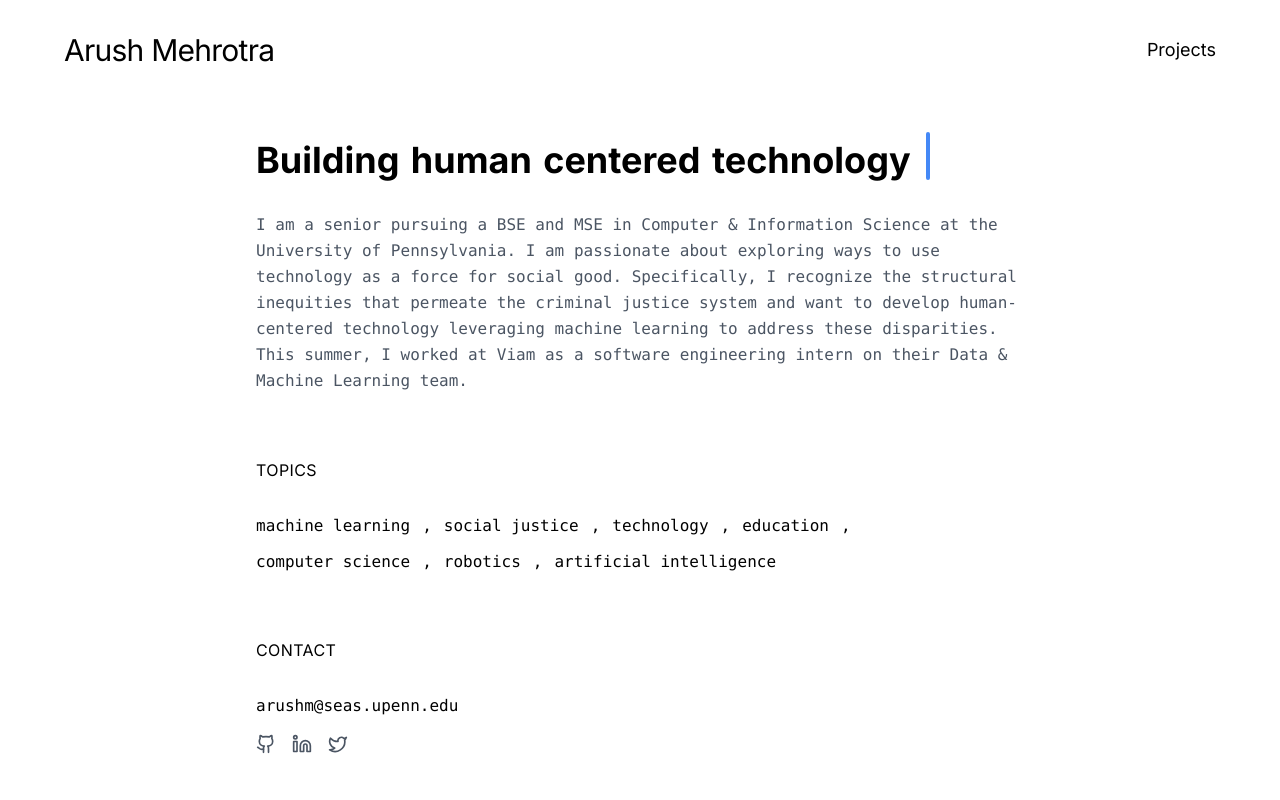
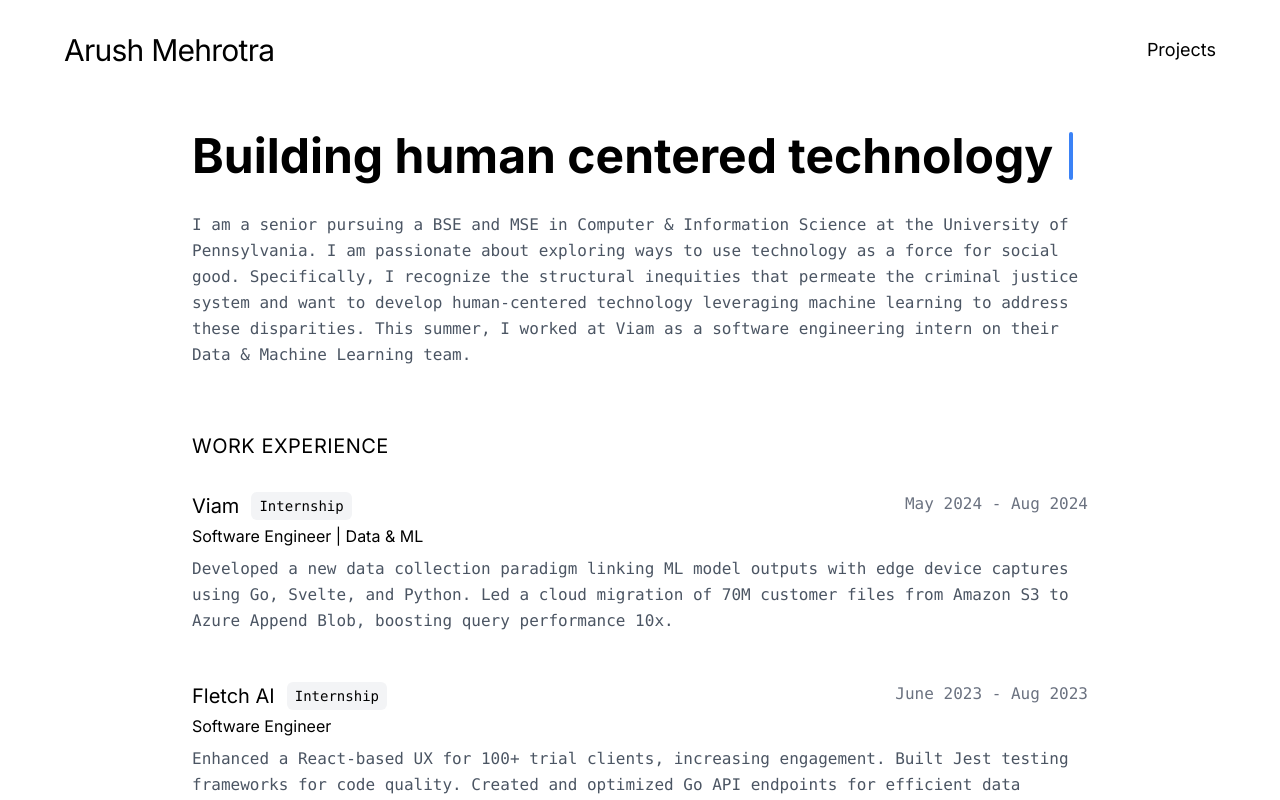
Before and after one commit to arush-mehrotra/portfolio, a Next.js app: page / in a window 1280 px wide. Shown: the top 800 px of the page. Built offline with nearby package versions, Linux system fonts and the light colour scheme.

Commit message:
added work experience

```diff
--- a/app/components/ui/typewriter-effect.tsx
+++ b/app/components/ui/typewriter-effect.tsx
@@ -156,7 +156,7 @@
         }}
       >
         <div
-          className="text-xs sm:text-base md:text-xl lg:text:3xl xl:text-5xl font-bold"
+          className="text-lg sm:text-lg md:text-xl lg:text:3xl xl:text-5xl font-bold"
           style={{
             whiteSpace: "nowrap",
           }}
--- a/app/page.tsx
+++ b/app/page.tsx
@@ -2,7 +2,6 @@
 
 import Link from 'next/link';
 import React from 'react';
-
 import { useState, useEffect } from 'react';
 import { Github, Linkedin, Twitter } from 'lucide-react';
 import { TypewriterEffectSmooth } from "./components/ui/typewriter-effect";
@@ -32,20 +31,44 @@
 const words = [
     {
       text: "Building",
-	  className: "text-xl sm:text-4xl inter"
+      className: "inter"
     },
     {
       text: "human",
-	  className: "text-xl lg:text-4xl inter"
+      className: "inter"
     },
     {
       text: "centered",
-	  className: "text-xl lg:text-4xl inter"
+      className: "inter"
     },
     {
       text: "technology",
-	  className: "text-xl lg:text-4xl inter"
+      className: "inter"
     },
+];
+
+const workExperience = [
+	{
+	  company: "Viam",
+	  position: "Software Engineer | Data & ML",
+	  type: "Internship",
+	  date: "May 2024 - Aug 2024",
+	  description: "Developed a new data collection paradigm linking ML model outputs with edge device captures using Go, Svelte, and Python. Led a cloud migration of 70M customer files from Amazon S3 to Azure Append Blob, boosting query performance 10x.",
+	},
+	{
+	  company: "Fletch AI",
+	  position: "Software Engineer",
+	  type: "Internship",
+	  date: "June 2023 - Aug 2023",
+	  description: "Enhanced a React-based UX for 100+ trial clients, increasing engagement. Built Jest testing frameworks for code quality. Created and optimized Go API endpoints for efficient data retrieval and updates.",
+	},
+	{
+	  company: "Fidelity Investments",
+	  position: "Full-Stack Software Engineer",
+	  type: "Internship",
+	  date: "June 2022 - Aug 2022",
+	  description: "Built CI/CD pipelines with Jenkins and Docker, enabling test automation for 250+ engineers. Developed dashboards with Node.js and Angular to log and analyze DevOps workflows. Automated tests using Selenium and Java.",
+	},
   ];
 
 const descriptionText = `
@@ -97,16 +120,42 @@
     <div className="min-h-screen bg-white text-black px-4 sm:px-6 md:px-16 py-8 transition-colors">
       <Navigation />
 
-      <div className="space-y-16 max-w-3xl mx-auto">
+      <div className="space-y-16 max-w-4xl mx-auto">
         <section>
           <article className="space-y-2">
-		  	<TypewriterEffectSmooth words={words} />
-            <p className="text-base mt-8C font-light leading-relaxed text-gray-600 font-mono">{descriptionText}</p>
+            <TypewriterEffectSmooth words={words} />
+            <p className="text-base mt-8 font-light leading-relaxed text-gray-600 font-mono">{descriptionText}</p>
           </article>
         </section>
 
+		<section>
+			<h2 className="text-xl uppercase tracking-wide font-light mb-8 inter">Work Experience</h2>
+			<div className="space-y-12">
+				{workExperience.map((work, index) => (
+				<div key={index} className="space-y-2">
+					<div className="flex justify-between items-start">
+					<div>
+						<div className="flex items-center space-x-3">
+						<h3 className="text-xl font-light inter">{work.company}</h3>
+						{work.type && (
+							<span className="inline-block px-2 py-1 text-sm bg-gray-100 rounded-md font-mono">
+							{work.type}
+							</span>
+						)}
+						</div>
+						<p className="text-base font-light inter mt-1">{work.position}</p>
+					</div>
+					<p className="text-gray-500 font-mono">{work.date}</p>
+					</div>
+					<p className="font-mono text-gray-600 leading-relaxed">{work.description}</p>
+				</div>
+				))}
+			</div>
+		</section>
+
+
         <section>
-          <h2 className="text-base uppercase tracking-wide font-light mb-8 inter">Topics</h2>
+          <h2 className="text-xl uppercase tracking-wide font-light mb-8 inter">Topics</h2>
           <div className="flex flex-wrap gap-3">
             {topics.map((topic) => (
               <p
@@ -121,7 +170,7 @@
         </section>
 
         <section>
-          <h2 className="text-base uppercase tracking-wide font-light mb-8 inter">Contact</h2>
+          <h2 className="text-xl uppercase tracking-wide font-light mb-8 inter">Contact</h2>
           <div className="space-y-4">
             <a
               href="mailto:arushm@seas.upenn.edu"
--- a/app/projects/page.tsx
+++ b/app/projects/page.tsx
@@ -91,8 +91,8 @@
         </div>
       </nav>
 
-      <div className="max-w-5xl mx-auto">
-        <h1 className="text-5xl font-light mb-4 inter">Project Portfolio</h1>
+      <div className="max-w-4xl mx-auto">
+        <h1 className="text-4xl mb-4 inter">Project Portfolio</h1>
         <p className="text-lg font-mono mb-16">What I&apos;ve been up to recently</p>
 
         <div className="space-y-24">
```
